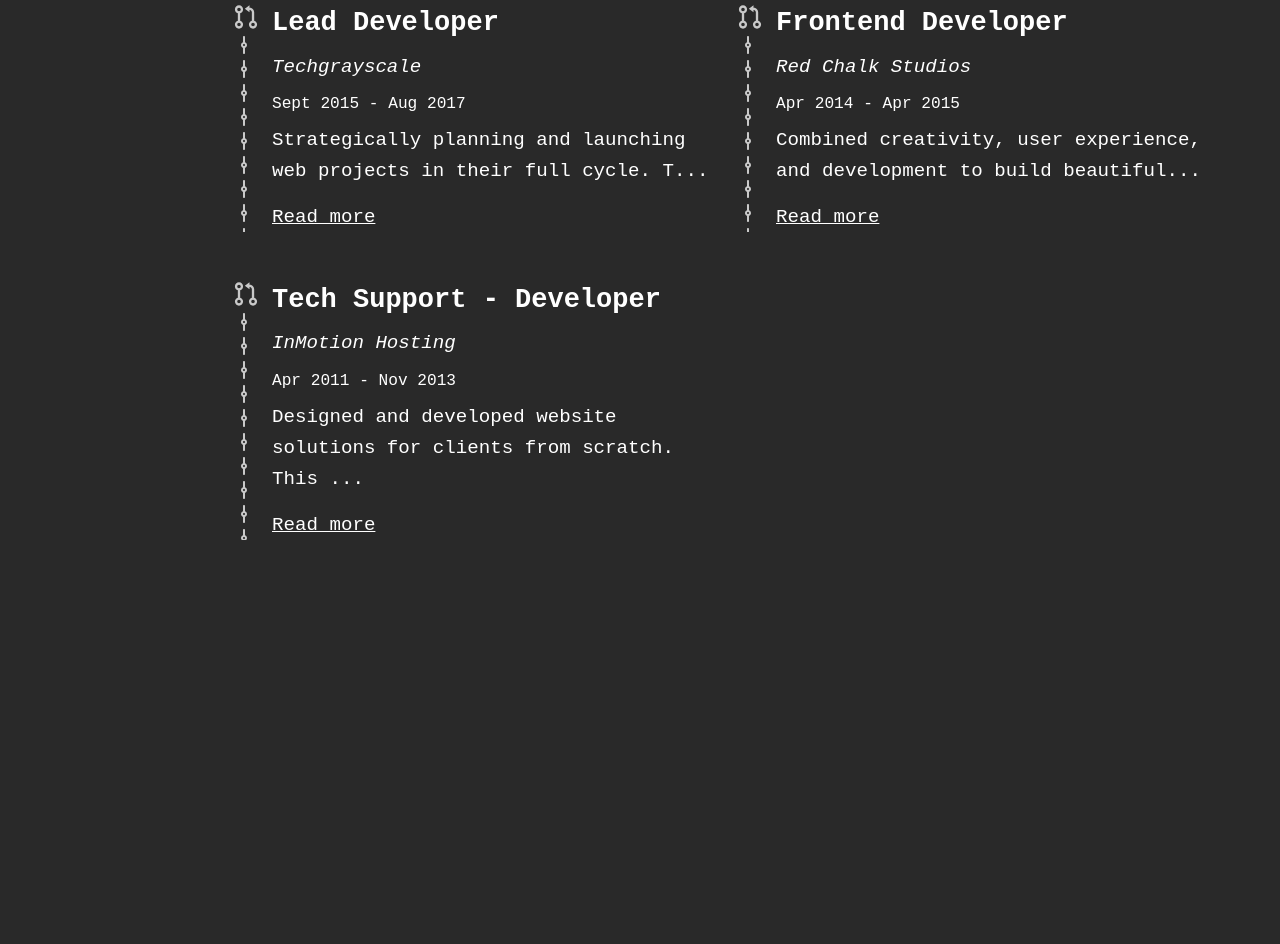
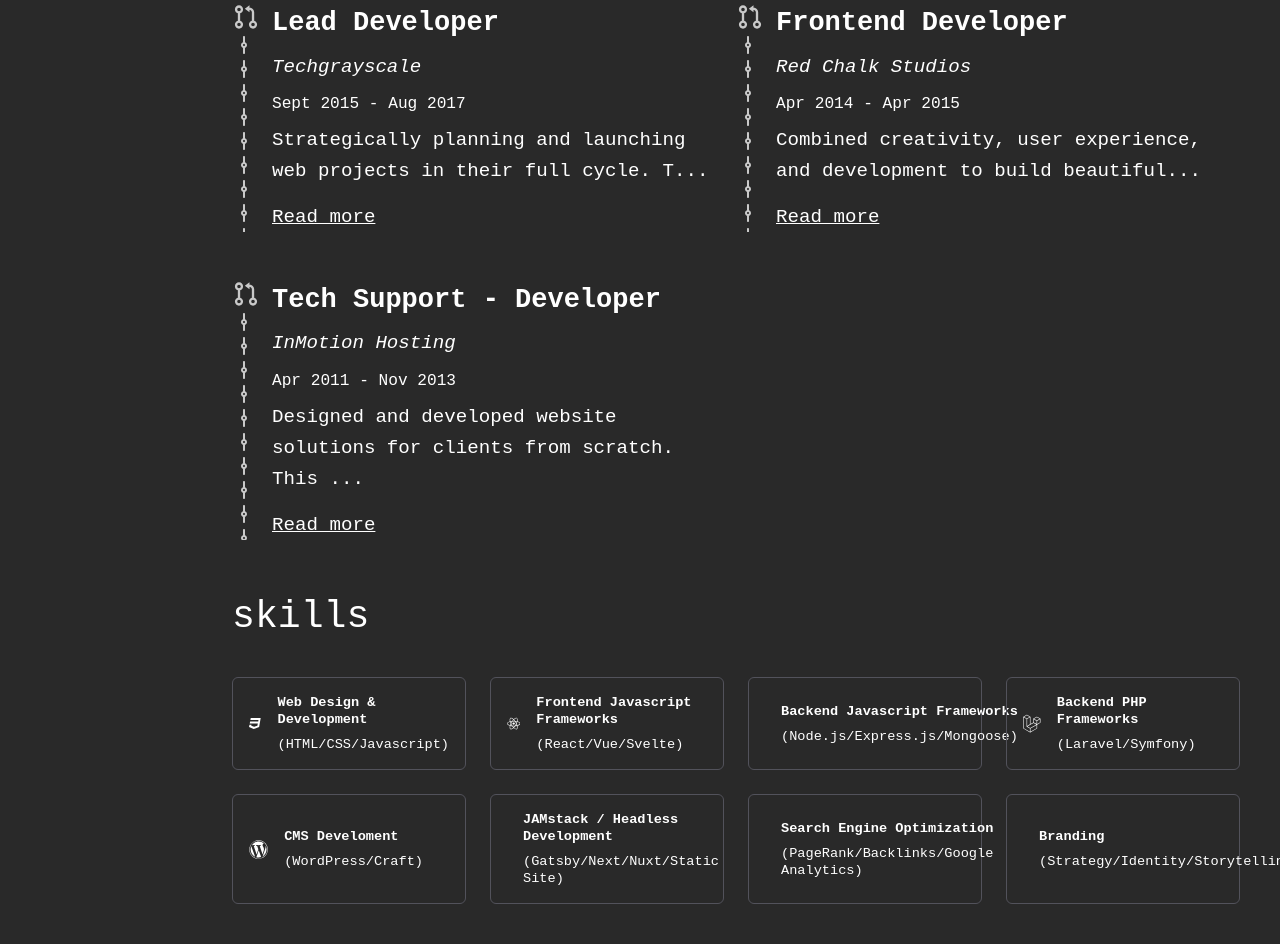
Before and after one commit to bbuilds/youngz-resume, a Gatsby site: page / in a window 1280 px wide. Shown: the part 932-1876 px from the top of the page. Before the commit the page ends 1560 px from the top, so only its background shows below. Built offline with nearby package versions, Linux system fonts and the light colour scheme; Gatsby itself is replaced by a stand-in of ours.

Commit message:
skills section created + made

```diff
--- a/src/components/Hero.js
+++ b/src/components/Hero.js
@@ -9,7 +9,7 @@
     <section
       id="hero"
       className={cn(
-        "flex items-center justify-center py-10 container lg:py-20",
+        "flex items-center justify-center py-10 max-w-6xl mx-auto lg:py-20",
         hero
       )}
     >
--- a/src/components/MenuToggle.js
+++ b/src/components/MenuToggle.js
@@ -3,7 +3,6 @@
 
 export default function MenuToggle() {
   const { mobileMenuState, toggleMenuState } = useAppContext();
-  console.log("mobileMenuState", mobileMenuState);
   return (
     <button
       aria-label="Show / hide nav items"
--- a/src/components/WorkItem.js
+++ b/src/components/WorkItem.js
@@ -33,10 +33,6 @@
       // custom formula just happens to work
       Math.round(workExpRef.current.clientHeight / 10 + 5)
     );
-
-    console.table({
-      numberOfIcons: workExpRef.current.clientHeight / 10 + 5,
-    });
   }, [isDescriptionExpanded, workExpRef]);
   return (
     <div
--- /dev/null
+++ b/src/data/skills.json
@@ -0,0 +1,42 @@
+[
+  {
+    "icon": "FaCss3",
+    "name": "Web Design & Development",
+    "tech": "HTML/CSS/Javascript"
+  },
+  {
+    "icon": "FaReact",
+    "name": "Frontend Javascript Frameworks",
+    "tech": "React/Vue/Svelte"
+  },
+  {
+    "icon": "FaNodeJs",
+    "name": "Backend Javascript Frameworks",
+    "tech": "Node.js/Express.js/Mongoose"
+  },
+  {
+    "icon": "FaLaravel",
+    "name": "Backend PHP Frameworks",
+    "tech": "Laravel/Symfony"
+  },
+  {
+    "icon": "FaWordpress",
+    "name": "CMS Develoment",
+    "tech": "WordPress/Craft"
+  },
+  {
+    "icon": "FaJsSquare",
+    "name": "JAMstack / Headless Development",
+    "tech": "Gatsby/Next/Nuxt/Static Site"
+  },
+  {
+    "icon": "FaSearchengin",
+    "name": "Search Engine Optimization",
+    "tech": "PageRank/Backlinks/Google Analytics"
+  },
+  {
+    "icon": "FaRocket",
+    "name": "Branding",
+    "tech": "Strategy/Identity/Storytelling"
+  }
+]
--- a/src/pages/index.js
+++ b/src/pages/index.js
@@ -2,11 +2,14 @@
 import PageLayout from "../layouts/page-layout";
 import Hero from "../components/Hero";
 import WorkSection from "../sections/Work";
+import Skills from "../sections/Skills";
+
 const IndexPage = () => {
   return (
     <PageLayout>
       <Hero />
       <WorkSection />
+      <Skills />
     </PageLayout>
   );
 };
--- /dev/null
+++ b/src/sections/Skills.js
@@ -0,0 +1,50 @@
+import * as React from "react";
+import { graphql, useStaticQuery } from "gatsby";
+import * as FontAwesome from "react-icons/fa";
+import Heading from "../components/Heading";
+
+const Skills = () => {
+  const data = useStaticQuery(graphql`
+    query AllSkills {
+      allSkillsJson {
+        edges {
+          node {
+            icon
+            id
+            name
+            tech
+          }
+        }
+      }
+    }
+  `);
+
+  return (
+    <section id="skills">
+      <div className="container">
+        <Heading headinglevel={2}>Skills</Heading>
+        <div className="grid gap-4 md:grid-cols-2 lg:grid-cols-3 lg:gap-6 xl:grid-cols-4">
+          {data.allSkillsJson.edges.map(({ node }, index) => {
+            const faIcon = FontAwesome[node.icon];
+            return (
+              <div
+                key={node.id}
+                className="p-4 border border-zinc-600 flex items-center rounded-md"
+              >
+                {React.createElement(faIcon)}
+                <div className="pl-4">
+                  <h6 className="text-xs font-semibold leading-tight">
+                    {node.name}
+                  </h6>
+                  <h6 className="mt-2 leading-tight text-xs">({node.tech})</h6>
+                </div>
+              </div>
+            );
+          })}
+        </div>
+      </div>
+    </section>
+  );
+};
+
+export default Skills;
--- a/src/sections/Work.js
+++ b/src/sections/Work.js
@@ -33,7 +33,7 @@
                   company={item.company}
                   date={item.date}
                   description={item.description}
-                  id={item.id}
+                  key={item.id}
                   position={item.position}
                 />
               );
--- a/tailwind.config.js
+++ b/tailwind.config.js
@@ -6,18 +6,6 @@
   theme: {
     container: {
       center: true,
-      padding: {
-        DEFAULT: "1rem",
-        sm: "2rem",
-        lg: "0",
-        xl: "0",
-        "2xl": "0",
-      },
-      screens: {
-        sm: "100%",
-        md: "100%",
-        lg: "1024px",
-      },
     },
     screens: settingsScreens,
     fontSize: settingsFontSizes,
```
Also changed, not shown: 2 other files.
